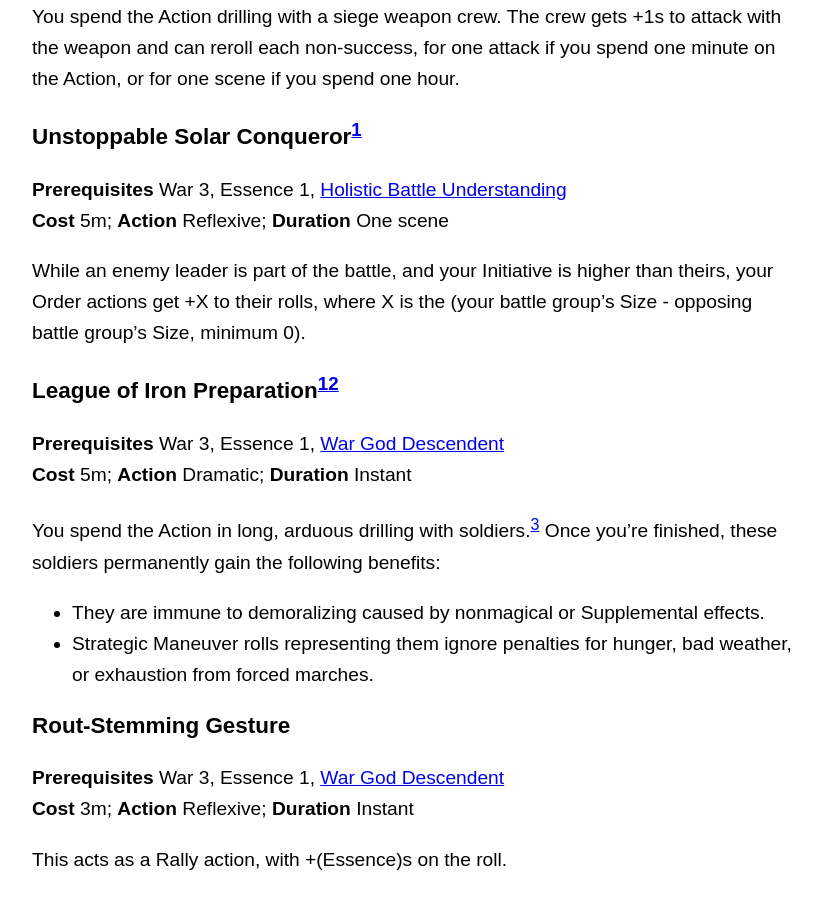
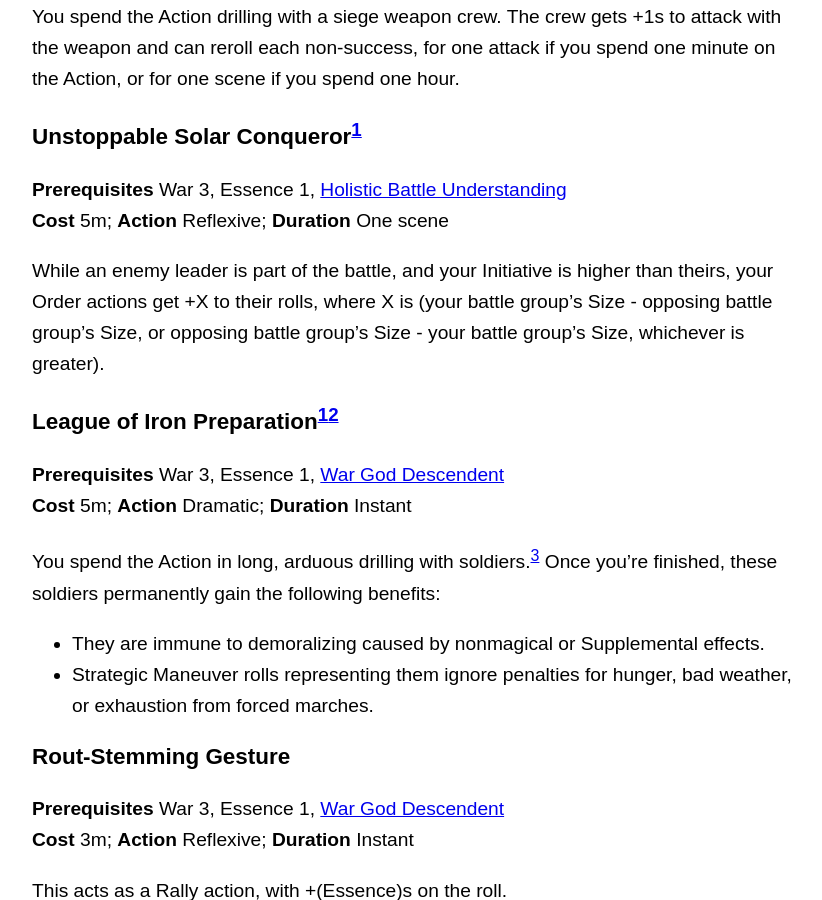
Before and after one commit to lost-egg/lost-egg.github.io, a Jekyll site: the page built from charms/war.md, in a window 1280 px wide and 900 px high, scrolled down 1176 px. Shown: the whole window, without its empty margins (224-1046 px from the left). Built offline with Jekyll 4.4.1, drawn with Linux system fonts in a browser that asks for light colours.

Commit message:
Adjust Unstoppable Solar Conqueror

```diff
--- a/charms/war.md
+++ b/charms/war.md
@@ -47,7 +47,7 @@ You spend the Action drilling with a siege weapon crew. The crew gets +1s to att
 **Prerequisites** War 3, Essence 1, [Holistic Battle Understanding](#holistic-battle-understanding)
 **Cost** 5m; **Action** Reflexive; **Duration** One scene
 
-While an enemy leader is part of the battle, and your Initiative is higher than theirs, your Order actions get +X to their rolls, where X is the (your battle group's Size - opposing battle group's Size, minimum 0).
+While an enemy leader is part of the battle, and your Initiative is higher than theirs, your Order actions get +X to their rolls, where X is (your battle group's Size - opposing battle group's Size, or opposing battle group's Size - your battle group's Size, whichever is greater).
 
 ### League of Iron Preparation[^changed-action][^changed-duration]
 
```
